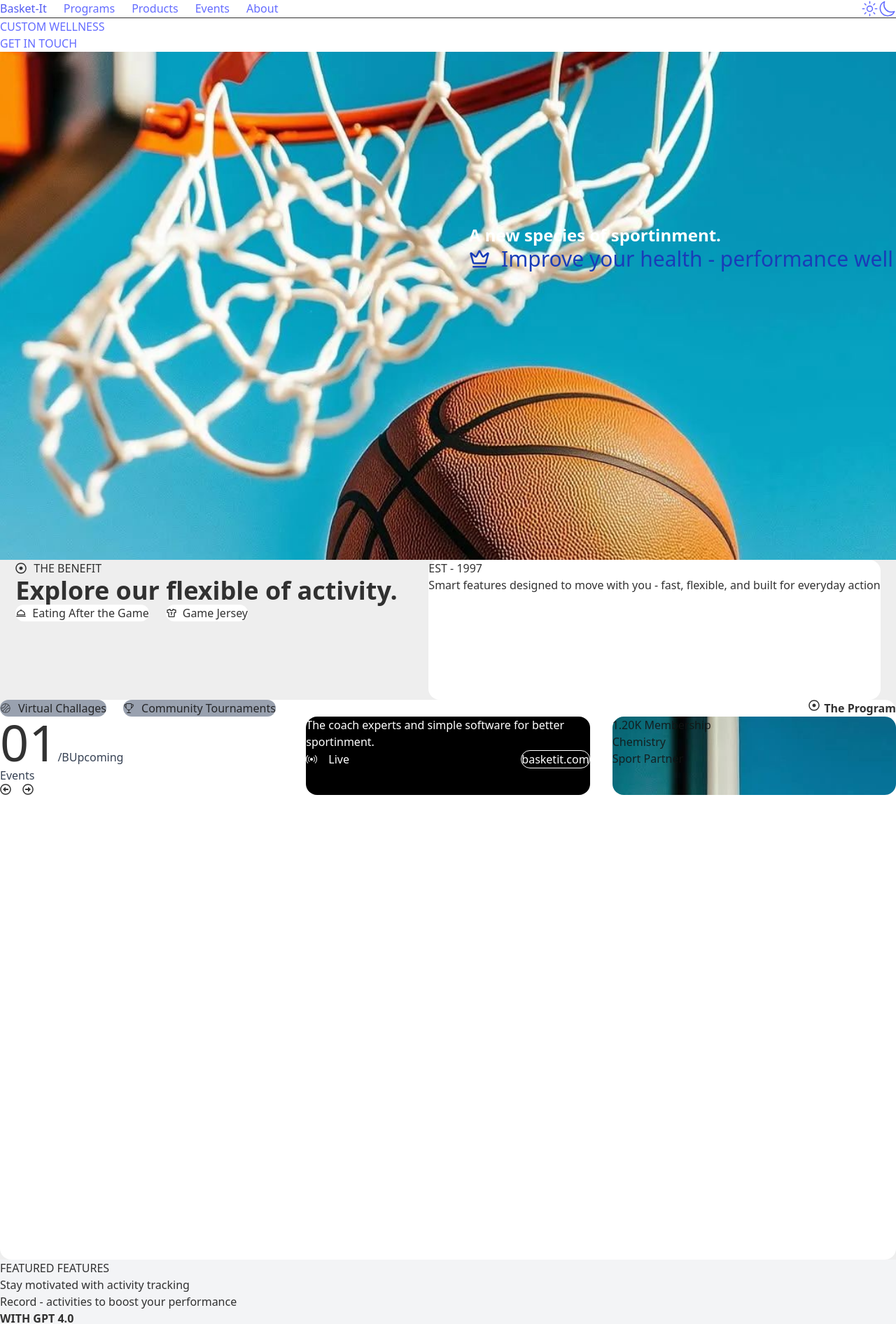
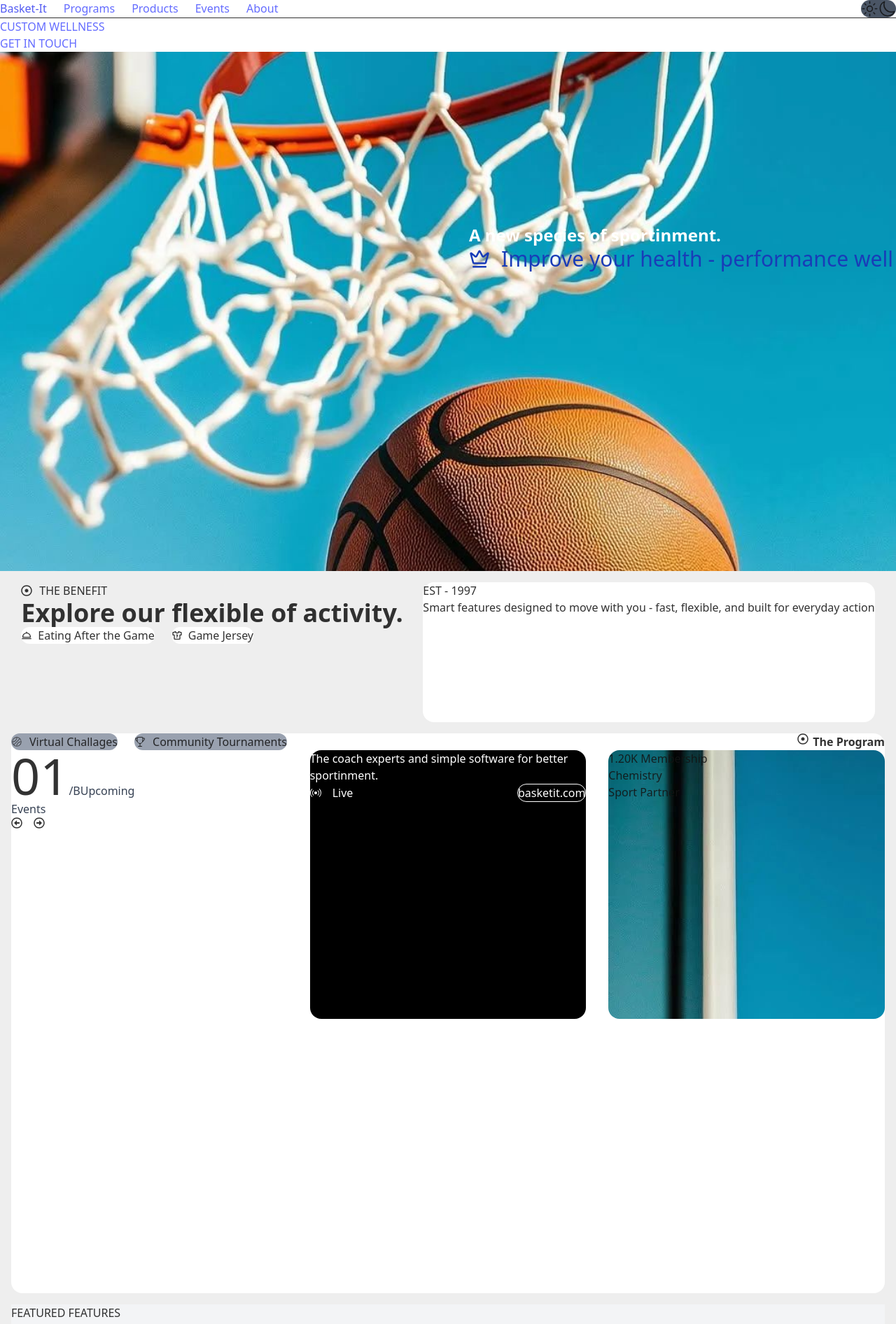
Before and after one commit to arribion-link/sport-react-landing-page, a React (Vite) app: page / in a window 1280 px wide. Shown: the top 1892 px of the page at 70% size. Built offline with nearby package versions, Linux system fonts and the light colour scheme.

Commit message:
added UI

```diff
--- a/src/components/partials/Header.jsx
+++ b/src/components/partials/Header.jsx
@@ -2,7 +2,7 @@ import { IoSunnyOutline, IoMoonOutline } from 'react-icons/io5';
 import { NavLink, Link } from 'react-router-dom'
 const Header = () => {
   return (
-    <header className=" bg-white  m-4 rounded-4xlc p-4 fixed w-full backdrop:blur-lg z-50 ">
+    <header className=" bg-white  m-4 rounded-4xlc p-4 fixed w-full backdrop:blur-lg z-50 top-0 ">
       <div className="flex justify-between p-4">
         <nav className="flex gap-6">
           <Link to="/">
@@ -13,16 +13,16 @@ const Header = () => {
           <NavLink to="">Events</NavLink>
           <NavLink to="">About</NavLink>
         </nav>
-        <div className="light-mode flex justify-between ">
+        <div className="light-mode flex justify-between bg-gray-600 p-4 rounded-2xl m-[1em]">
           <div>
-            <Link to="">
+            {/* <Link to=""> */}
               <IoSunnyOutline size={25} />
-            </Link>
+            {/* </Link> */}
           </div>
           <div>
-            <Link to="">
+            {/* <Link to=""> */}
               <IoMoonOutline size={25} />
-            </Link>
+            {/* </Link> */}
           </div>
         </div>
       </div>
--- a/src/css/index.css
+++ b/src/css/index.css
@@ -29,3 +29,11 @@ a {
 a:hover {
   color: #535bf2;
 }
+
+header{
+  backdrop-filter: blur(15px);
+}
+
+section{
+  margin: 1em;
+}
--- a/src/pages/Home.jsx
+++ b/src/pages/Home.jsx
@@ -10,6 +10,7 @@ import { BsBroadcast } from "react-icons/bs";
 import { FaRegArrowAltCircleLeft } from "react-icons/fa";
 import { FaRegArrowAltCircleRight } from "react-icons/fa";
 import { BsArrowUpRightCircleFill } from "react-icons/bs";
+import { PiChatsCircleBold } from "react-icons/pi";
 // import { FaRegDotCircle } from "react-icons/di";
 const Home = () => {
   return (
@@ -61,7 +62,7 @@ const Home = () => {
         </div>
       </section>
 
-      <section className="bg-white rounded-2xl h-screen m-6">
+      <section className="bg-white rounded-2xl h-screen m-6 pt-16">
         <div className="flex justify-between">
           <div className="flex gap-6">
             <span className="items-center flex gap-2.5 bg-gray-400 rounded-2xl">
@@ -90,7 +91,7 @@ const Home = () => {
               <FaRegArrowAltCircleRight/>
             </div>
           </div>
-          <div className="bg-black text-white rounded-2xl p-4 w-full">
+          <div className="bg-black text-white rounded-2xl p-4 w-full h-96">
             <h1>The coach experts and simple software for better sportinment.</h1>
             <div className="flex justify-between m-2.5">
               <div className="flex gap-4 items-center">
@@ -134,6 +135,37 @@ const Home = () => {
         </div>
 
       </section>
+
+      <section className="bg-black text-white rounded-2xl p-8 m-5 h-screen">
+        <div className="flex gap-9">
+          <div>
+            <span>CURRENT EVENTS</span>
+          </div>
+          <div>
+            <h1>To win over sports-minded consumers with products own technology and excellent.</h1>
+          </div>
+        </div>
+        <div>
+          <div>
+
+          </div>
+        </div>
+      </section>
+
+      <section className="h-screen">
+        <div className="flex justify-between">
+          <div>
+            <h1>What people are honestly saying right now</h1>
+          </div>
+          <div>
+            <span>Testimonial</span>
+            <div>
+              <PiChatsCircleBold/>
+              <h5>Customer Says</h5>
+            </div>
+          </div>
+        </div>
+      </section>
     </>
   );
 }
```
